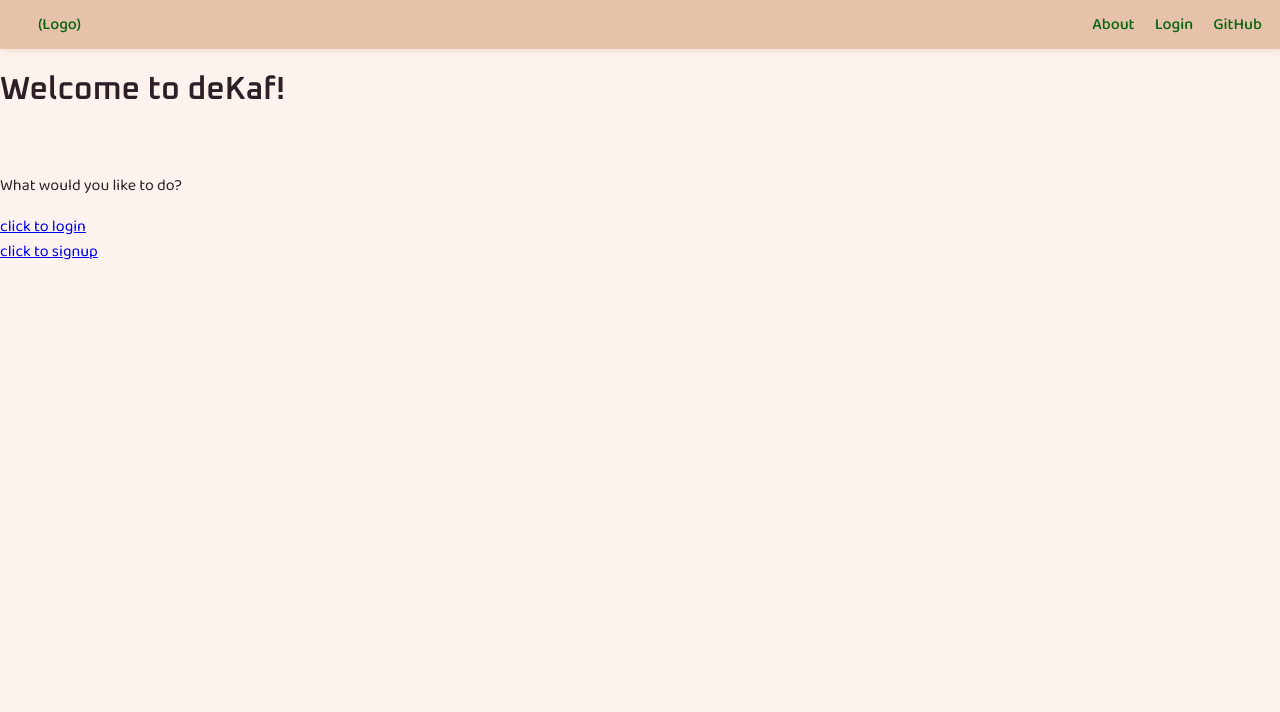
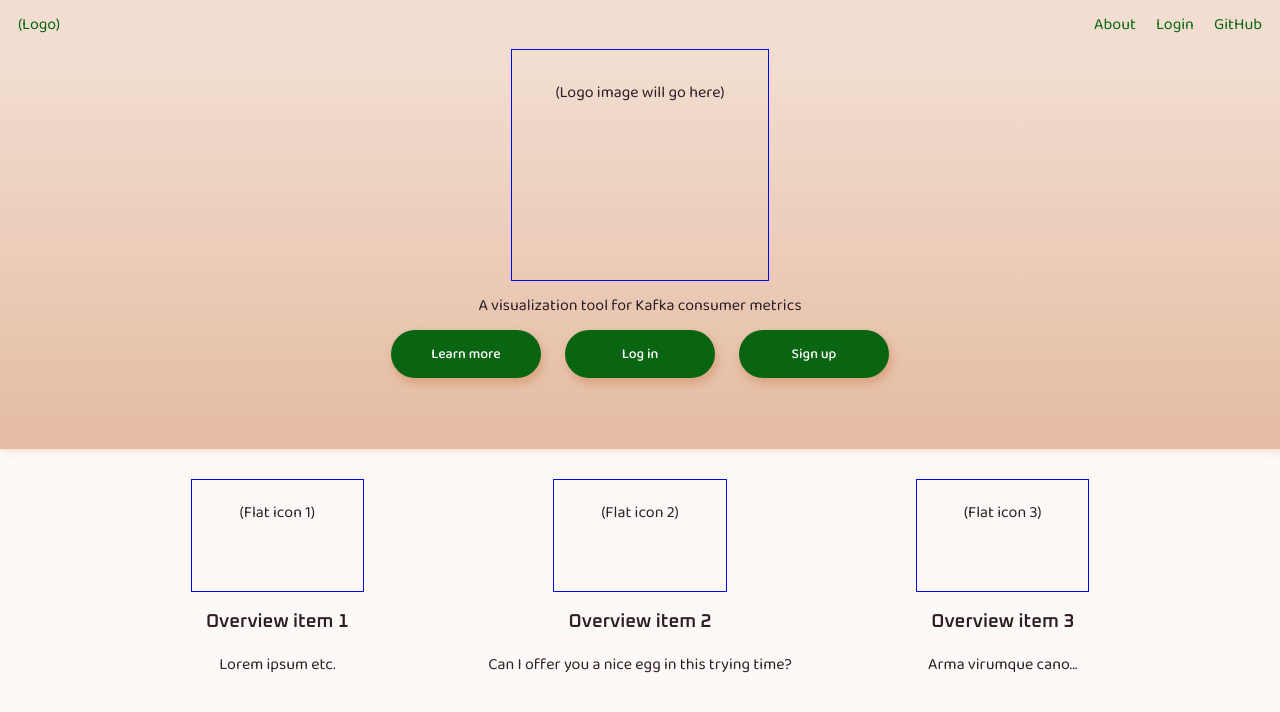
Before and after one commit to oslabs-beta/deKaf, a React app: page / in a window 1280 px wide. Shown: the top 712 px of the page. Built offline with nearby package versions, Linux system fonts and the light colour scheme; a web font is replaced by a local one.

Commit message:
built all pre-login pages; began building user homepage

```diff
--- a/src/components/Base/Home.tsx
+++ b/src/components/Base/Home.tsx
@@ -3,11 +3,46 @@ import { Link } from 'react-router-dom';
 
 const Home = () => {
     return (
-        <div >
-            <h1>Welcome to deKaf!</h1><br />
-            <p>What would you like to do?</p>
-            <Link to="/login">click to login</Link><br/>
-            <Link to="/signup">click to signup</Link>
+        <div id='home-wrapper'>
+            <div className='banner'>
+                <div className='logo'>(Logo image will go here)</div>
+                <div className='logo-caption'>A visualization tool for Kafka consumer metrics</div>
+                <div id='home-options'>
+                    <Link to='/about'>
+                        <button>
+                            Learn more
+                        </button>
+                    </Link>
+                    <Link to='/login'>
+                        <button>
+                            Log in
+                        </button>
+                    </Link>
+                    <Link to='/signup'>
+                        <button>
+                            Sign up
+                        </button>
+                    </Link>
+                </div>
+            </div>
+
+            <div id='home-info'>
+                <div className='home-info-box'>
+                    <div className='home-info-icon'>(Flat icon 1)</div>
+                    <h3>Overview item 1</h3>
+                    <p> Lorem ipsum etc.</p>
+                </div>
+                <div className='home-info-box'>
+                    <div className='home-info-icon'>(Flat icon 2)</div>
+                    <h3>Overview item 2</h3>
+                    <p>Can I offer you a nice egg in this trying time?</p>
+                </div>
+                <div className='home-info-box'>
+                    <div className='home-info-icon'>(Flat icon 3)</div>
+                    <h3>Overview item 3</h3>
+                    <p>Arma virumque cano...</p>
+                </div>
+            </div>
         </div>
     )
 }
--- a/src/components/Base/Login.tsx
+++ b/src/components/Base/Login.tsx
@@ -48,22 +48,22 @@ const Login = () => {
     return (
         <div className='login-wrapper'>
             <div className='logo'>(Logo image will go here)</div>
-            <div className='logo-caption'>A visualization tool for Kafka consumer metrics</div>
+            {/* <div className='logo-caption'>A visualization tool for Kafka consumer metrics</div> */}
 
             <div className='login-container'>
                 <h3>Log in to deKaf</h3>
                 <hr />
-                <div id='login'>
+                <div className='login-signup-form'>
                     <input id='user' name='user' placeholder='Username' type='text' />
                     <br />
                     <input id='password' name='password' placeholder='Password' type='password' />
                     <br />
-                    <button id='submit' onClick={onUserLogin}>Log in</button>
+                    <button id='login-submit' onClick={onUserLogin}>Log in</button>
                 </div>
                 <div className='info'>{info}</div>
             </div>
 
-            <div className='new-user'>New to deKaf? <Link to='/about'>Learn more</Link> or <Link to='/signup'>create an account.</Link></div>
+            <div className='new-user'>New to deKaf? <Link to='/about'>Learn more</Link> or <Link to='/signup'>create an account</Link>.</div>
         </div>
     )
 }
--- a/src/components/Navbar.tsx
+++ b/src/components/Navbar.tsx
@@ -3,7 +3,7 @@ import { Link } from 'react-router-dom';
 
 const NavBar = () => {
     return (
-        <nav>
+        <nav className='top-nav'>
             <div className='logo'><Link to='/'>(Logo)</Link></div>
             <div className='nav-right'>
                 <Link to='/about'>About</Link>
--- /dev/null
+++ b/src/components/UserPage/Gallery.tsx
@@ -0,0 +1,11 @@
+import React from 'react';
+
+const Gallery = () => {
+  return (
+    <div className='gallery'>
+      This is the gallery
+    </div>
+  )
+}
+
+export default Gallery;
--- /dev/null
+++ b/src/components/UserPage/LeftNav.tsx
@@ -0,0 +1,13 @@
+import React from 'react';
+
+const LeftNav = () => {
+  return (
+    <nav className='left-nav'>
+      <div>Option 1</div>
+      <div>Option 2</div>
+      <div>Option 3</div>
+    </nav>
+  )
+}
+
+export default LeftNav;
--- a/src/components/UserPage/UserPage.tsx
+++ b/src/components/UserPage/UserPage.tsx
@@ -1,9 +1,14 @@
 import React from 'react';
+// @ts-ignore
+import LeftNav from './LeftNav.tsx';
+// @ts-ignore
+import Gallery from './Gallery.tsx';
 
 const UserPage = () => {
     return (
-        <div >
-            UserPage!
+        <div id='user-wrapper'>
+            <LeftNav />
+            <Gallery />
         </div>
     )
 }
--- a/src/styles.scss
+++ b/src/styles.scss
@@ -8,29 +8,35 @@ $sienna: #dd7230;
 $linen: #f9eae1;
 $avocado: #7cf286;
 
+// General styling
 body {
     width: 100%;
+    height: 100%;
     margin: 0 auto;
-    background: lighten($linen, 3%);
+    background: lighten($linen, 5%);
     color: $blackCoffee;
     font-family: 'Baloo 2', cursive;
 
-    nav {
-        background: lighten($russet, 50%);
+    // Navbar styling
+    .top-nav {
+        background: lighten($russet, 60%);
         display: flex;
         justify-content: space-between;
         padding: 12px 18px;
         box-shadow: 2px 1px 8px 1px darken($linen, 5%);
 
         a {
-            padding-left: 20px;
             text-decoration: none;
             color: darken($avocado, 50%);
-            font-weight: 500;
+            // font-weight: 500;
         }
 
         a:hover {
             color: darken($avocado, 30%);
+        }
+
+        .nav-right a {
+            padding-left: 20px;
         }
     }
 
@@ -38,20 +44,108 @@ body {
         font-family: 'Oxanium', cursive;
     }
 
+    .banner {
+        height: 50vh;
+        color: $blackCoffee;
+        box-shadow: 2px 1px 8px 1px darken($linen, 5%);
+
+        .logo {
+            border: 1px solid blue;
+            height: 50%;
+            width: 20vw;
+            margin: 0 auto;
+            padding-top: 30px;
+        }
+
+        .logo-caption {
+            margin-top: 12px;
+        }
+
+        button {
+            margin: 12px;
+            height: 48px;
+            width: 150px;
+            border-radius: 24px;
+            // border: 1px solid $linen;
+            border: 1px solid transparent;
+            background: darken($avocado, 50%);
+            color: white;
+            font-family: 'Baloo 2', cursive;
+            font-size: 14px;
+            font-weight: 500;
+        }
+
+        button:hover {
+            background: darken($avocado, 30%);
+            // border: 1px solid $blackCoffee;
+            color: $blackCoffee;
+        }
+    }
+
+    // Home page styling
+    #home-wrapper {
+
+        .banner {
+            background: linear-gradient(lighten($russet, 60%), lighten($russet, 48%));
+            text-align: center;
+
+            button {
+                box-shadow: 2px 5px 8px 1px lighten($russet, 40%);
+            }
+        }
+
+        #home-info {
+
+            width: 85%;
+            margin: 0 auto;
+            display: flex;
+            justify-content: space-between;
+
+            .home-info-box {
+                flex: 1;
+                margin: 10px;
+                text-align: center;
+
+                .home-info-icon {
+                    border: 1px solid blue;
+                    height: 60%;
+                    width: 50%;
+                    margin: 0 auto;
+                    padding-top: 20px;
+                    margin-top: 20px;
+                }
+
+                h3 {
+                    font-family: 'Oxanium', cursive;
+                    margin: 18px 0 18px 0;
+                }
+
+                p {
+                    margin: 0px;
+                }
+            }
+        }
+    }
+
+    // Login page styling
     .login-wrapper {
-        margin: 100px auto;
+        margin: 60px auto 0 auto;
         min-width: 500px;
         max-width: 35%;
 
         .logo {
             text-align: center;
+            border: 1px solid blue;
+            height: 15%;
+            width: 40%;
+            margin: 0 auto;
         }
 
-        .logo-caption {
-            text-align: center;
-            font-size: 18px;
-            // font-family: 'Coda', cursive;
-        }
+        // .logo-caption {
+        //     text-align: center;
+        //     font-size: 18px;
+        //     // font-family: 'Coda', cursive;
+        // }
 
         .login-container {
             min-height: 30%;
@@ -59,7 +153,7 @@ body {
             padding: 20px;
             border: 1px solid transparent;
             border-radius: 10px;
-            background: lighten($russet, 60%);
+            background: lighten($russet, 62%);
             text-align: center;
             color: $linen;
             box-shadow: 2px 2px 8px 1px darken($linen, 5%);
@@ -77,7 +171,7 @@ body {
                 margin-bottom: 20px;
             }
 
-            form {
+            .login-signup-form {
 
                 input {
                     font-family: 'Baloo 2', cursive;
@@ -101,11 +195,11 @@ body {
                     margin-top: 30px;
                     margin-bottom: 20px;
                     height: 48px;
-                    width: 100px;
+                    width: 150px;
                     border-radius: 24px;
                     // border: 1px solid $linen;
                     border: 1px solid transparent;
-                    background: darken($avocado, 45%);
+                    background: darken($avocado, 50%);
                     color: white;
                     font-family: 'Baloo 2', cursive;
                     font-size: 14px;
@@ -133,4 +227,94 @@ body {
             }
         }
     }
+
+    // About page styling
+    #about-wrapper {
+
+        #about-banner {
+            background: linear-gradient(lighten($russet, 60%), lighten($russet, 48%));
+
+            #about-banner-content {
+                width: 80%;
+                margin: 0 auto;
+                display: flex;
+
+                #about-banner-left {
+                    flex: 1;
+                    border: 1px solid red;
+                    margin-right: 10px;
+                    height: 100%;
+
+                    h1 {
+                        margin-top: 0;
+                        padding-top: 100px;
+                    }
+
+                    span {
+                        color: darken($avocado, 50%);
+                        font-weight: 500;
+                    }
+                }
+
+                #about-banner-right {
+                    flex: 1;
+                    border: 1px solid blue;
+                    margin-left: 10px;
+                    padding-top: 100px;
+                }
+
+                button {
+                    box-shadow: 2px 5px 8px 1px lighten($russet, 45%);
+                }
+            }
+        }
+
+        .panel {
+            width: 80%;
+            margin: 30px auto;
+
+            h2 {
+                font-family: 'Oxanium', cursive;
+            }
+
+            .panel-content {
+                display: flex;
+                min-height: 200px;
+
+                p {
+                    margin-top: 0;
+                }
+
+                .panel-left {
+                    flex: 1;
+                    border: 1px solid red;
+                    margin-right: 10px;
+                }
+
+                .panel-right {
+                    flex: 1;
+                    border: 1px solid blue;
+                    margin-left: 10px;
+                }
+            }
+        }
+    }
+
+    #user-wrapper {
+        display: flex;
+        justify-content: space-between;
+        height: 100%;
+
+        .left-nav {
+            background: cyan;
+            width: 15%;
+            display: block;
+            overflow: auto;
+        }
+
+        .gallery {
+            background: yellow;
+            width: 85%;
+        }
+    }
 }
```
Also changed, not shown: src/components/Base/About.tsx (+66 -3 lines), src/components/Base/Signup.tsx (+7 -7 lines), 1 other file (tests, documents, lock files or other folders).
